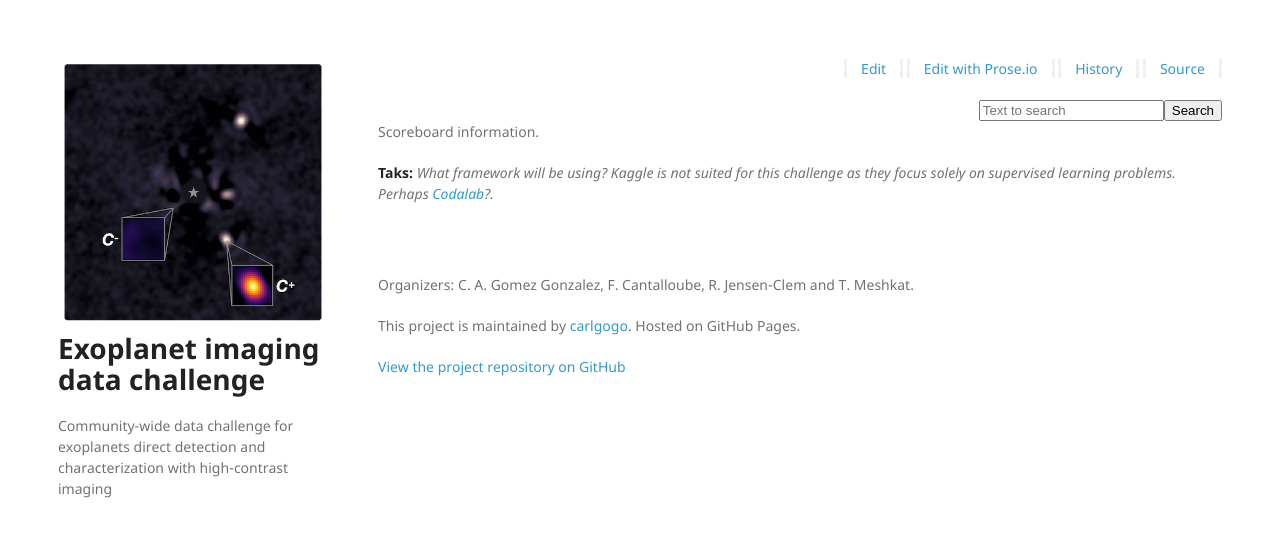
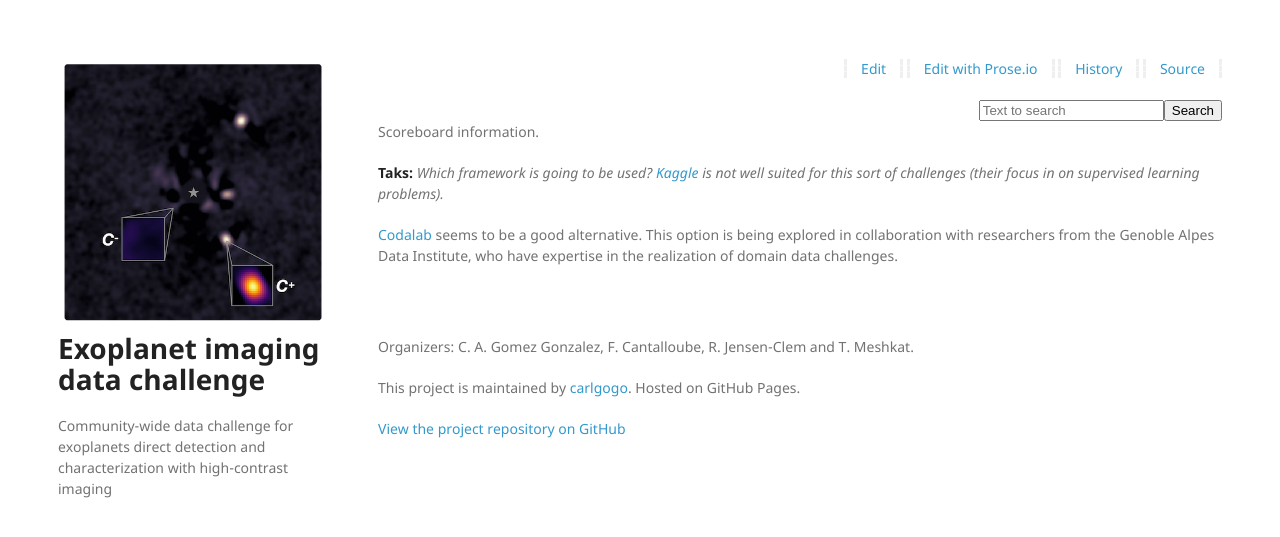
Before and after one commit to carlgogo/exoimaging_challenge, a Jekyll site: the page built from pages/score.md, in a window 1280 px wide. Shown: the top 537 px of the page. Built offline with Jekyll 4.4.1, drawn with Linux system fonts in a browser that asks for light colours; nearby versions of some CDN libraries; our own code applies the rules of GitHub Pages for plain Markdown files.

Commit message:
Updating the info about the data challenge framework to be used

```diff
--- a/pages/score.md
+++ b/pages/score.md
@@ -1,3 +1,5 @@
 Scoreboard information.
 
-**Taks:** *What framework will be using? Kaggle is not suited for this challenge as they focus solely on supervised learning problems. Perhaps [Codalab](http://codalab.org/)?.*
+**Taks:** *Which framework is going to be used? [Kaggle](https://www.kaggle.com/) is not well suited for this sort of challenges (their focus in on supervised learning problems).*
+
+[Codalab](http://codalab.org/) seems to be a good alternative. This option is being explored in collaboration with researchers from the Genoble Alpes Data Institute, who have expertise in the realization of domain data challenges.
```
